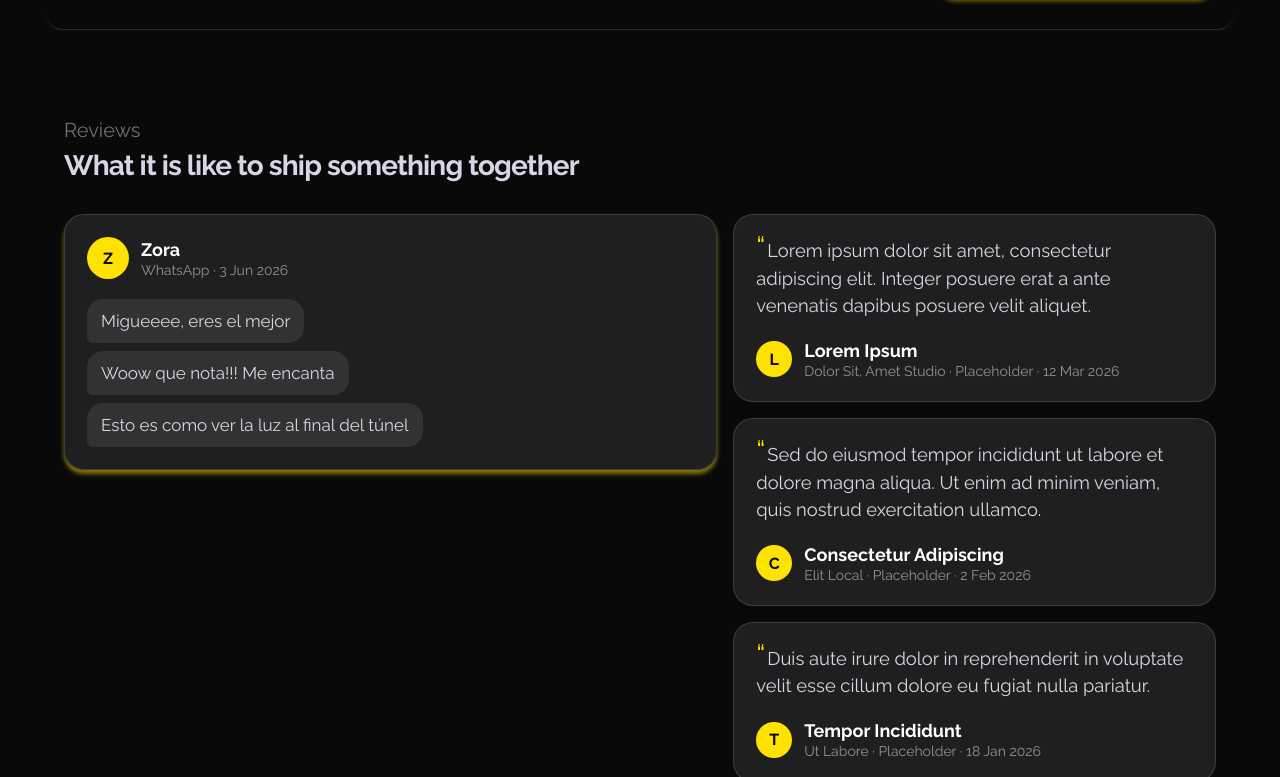
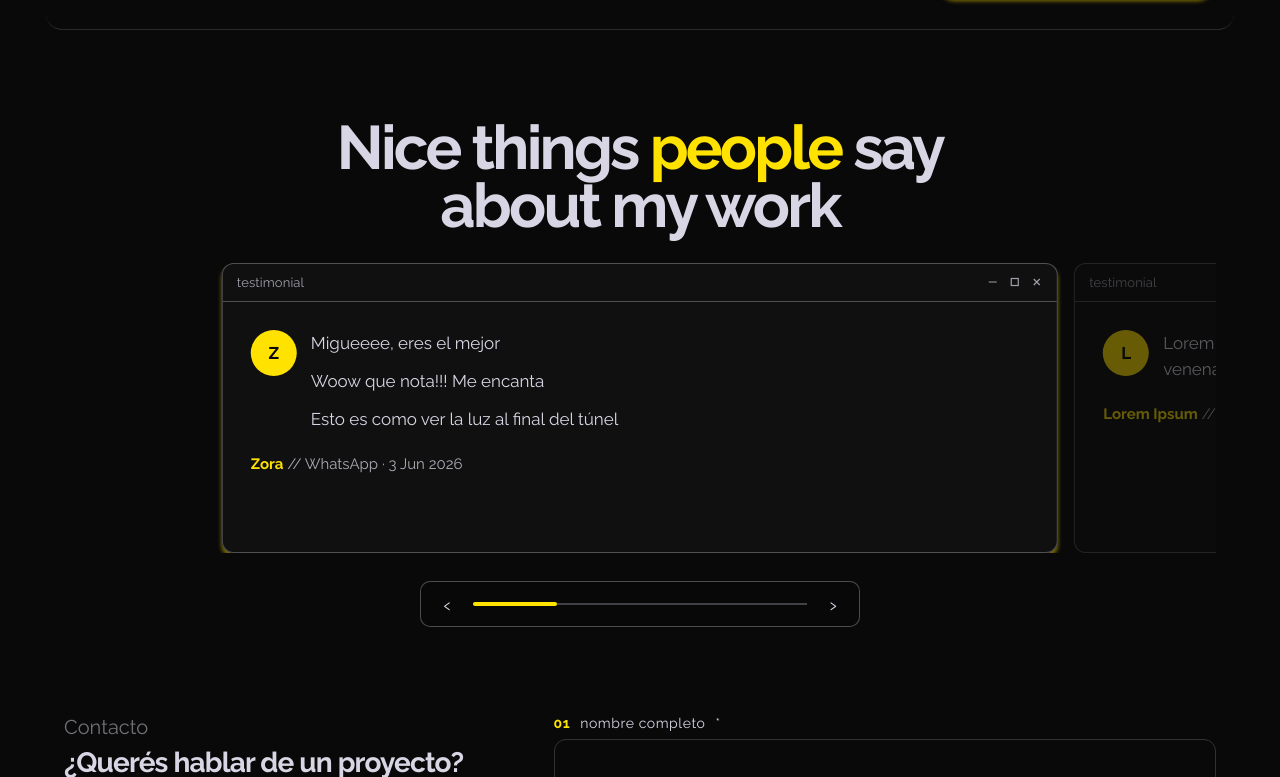
Before and after one commit to Miguel-Giraldo-Duque/miguel-giraldo-dev, a Next.js app: page / in a window 1280 px wide. Shown: the part 2043-2820 px from the top of the page. Built offline with nearby package versions, Linux system fonts and the light colour scheme.

Commit message:
feat: restyle reviews as a testimonial carousel
Use a window-style slide, side peeks, and arrow controls so the section follows the same structure as Stefano's, in Miguel's colors.

Co-authored-by: Migue <Miguel-Giraldo-Duque@users.noreply.github.com>

```diff
--- a/src/app/globals.css
+++ b/src/app/globals.css
@@ -462,112 +462,202 @@ a.work-row:focus-visible {
 }
 
 .reviews {
+  --slide: 100%;
   margin-top: 5.5rem;
-  text-align: left;
+  text-align: center;
 }
 
-.reviews__grid {
-  display: grid;
-  gap: var(--spacing-md);
-  margin-top: var(--spacing-lg);
+.reviews__title {
+  margin: 0 auto 1.75rem;
+  font-size: clamp(1.9rem, 4.8vw, 4.15rem);
+  font-weight: 700;
+  letter-spacing: -0.045em;
+  line-height: 0.95;
 }
 
-.review-card {
-  display: flex;
-  flex-direction: column;
-  justify-content: space-between;
-  gap: var(--padding-md);
-  padding: var(--padding-lg);
-  border: 1px solid rgba(216, 214, 228, 0.16);
-  border-radius: var(--border-radius-3);
-  background: rgba(51, 50, 51, 0.55);
+.review-viewport {
+  overflow: hidden;
 }
 
-.review-card--chat {
+.review-track {
+  display: flex;
+  width: 100%;
+  transition: transform 0.45s cubic-bezier(0.22, 1, 0.36, 1);
+}
+
+.review-slide {
+  flex: 0 0 var(--slide);
+  min-width: 0;
+  padding-inline: 8px;
+  box-sizing: border-box;
+  opacity: 0.38;
+  transition: opacity 0.45s ease;
+}
+
+.review-slide.is-active {
+  opacity: 1;
+}
+
+.testimonial {
+  border: 1px solid rgba(216, 214, 228, 0.32);
+  border-radius: var(--border-radius);
+  background: rgba(18, 18, 18, 0.88);
+  text-align: left;
+  overflow: hidden;
+}
+
+.review-slide.is-active .testimonial {
   box-shadow: var(--drop-shadow-imagen);
 }
 
-.review-card__header,
-.review-card__footer {
+.review-slide:not(.is-active) .testimonial {
+  cursor: pointer;
+}
+
+.testimonial__bar {
   display: flex;
   align-items: center;
-  gap: var(--padding-3xs);
+  justify-content: space-between;
+  gap: 12px;
+  min-height: 38px;
+  padding: 0 14px;
+  border-bottom: 1px solid rgba(216, 214, 228, 0.32);
+  color: rgba(216, 214, 228, 0.72);
+  font-size: 13px;
+  letter-spacing: 0.01em;
+}
+
+.testimonial__win {
+  display: inline-flex;
+  align-items: center;
+  gap: 10px;
+}
+
+.testimonial__win svg {
+  width: 12px;
+  height: 12px;
+  fill: none;
+  stroke: currentColor;
+  stroke-width: 1.2;
+}
+
+.testimonial__body {
+  padding: 22px 18px 18px;
+}
+
+.testimonial__copy {
+  display: flex;
+  align-items: flex-start;
+  gap: 14px;
+  color: var(--texto-color);
+  font-size: 16px;
+  line-height: 1.55;
+}
+
+.testimonial__copy p {
+  margin-top: 0.7em;
+  font-size: inherit;
+}
+
+.testimonial__copy p:first-of-type {
+  margin-top: 0;
 }
 
 .review-avatar {
   display: grid;
   place-items: center;
   flex-shrink: 0;
-  width: 42px;
-  height: 42px;
+  width: 46px;
+  height: 46px;
   border-radius: 50%;
   background: var(--color-primario);
   color: var(--b-g);
   font-weight: 700;
 }
 
-.review-avatar--small {
-  width: 36px;
-  height: 36px;
+.testimonial__by {
+  clear: both;
+  margin-top: 22px;
+  font-size: 15px;
+  line-height: 1.4;
 }
 
-.review-card__author {
-  font-size: var(--subtitulo-mobile);
-  font-weight: 650;
-  color: white;
+.testimonial__by .highlight {
+  font-weight: 700;
 }
 
-.review-card__meta {
-  margin-top: 2px;
-  color: rgba(216, 214, 228, 0.62);
-  font-size: 14px;
+.testimonial__by span:last-child {
+  color: rgba(216, 214, 228, 0.78);
 }
 
-.review-bubbles {
+.review-nav {
   display: flex;
-  flex-direction: column;
-  align-items: flex-start;
-  gap: var(--padding-4xs);
+  align-items: center;
+  width: min(100%, 440px);
+  height: 46px;
+  margin: 28px auto 0;
+  border: 1px solid rgba(216, 214, 228, 0.32);
+  border-radius: 10px;
+  background: rgba(9, 9, 9, 0.35);
 }
 
-.review-bubble {
-  max-width: min(100%, 34rem);
-  padding: 12px 14px;
-  border-radius: 16px 16px 16px 6px;
-  background: var(--color-segundario);
+.review-nav button {
+  display: grid;
+  place-items: center;
+  width: 52px;
+  height: 100%;
+  border: 0;
+  background: transparent;
   color: var(--texto-color);
+  font-size: 22px;
+  line-height: 1;
+  cursor: pointer;
 }
 
-.review-quote {
-  margin: 0;
+.review-nav button:hover,
+.review-nav button:focus-visible {
+  color: var(--color-primario);
 }
 
-.review-quote p {
-  font-size: 1.15rem;
-  line-height: 1.5;
+.review-nav button:focus-visible {
+  outline: 2px solid var(--color-primario);
+  outline-offset: -2px;
 }
 
-.review-quote p::before {
-  content: "“";
-  margin-right: 2px;
-  color: var(--color-primario);
-  font-size: 1.8rem;
-  line-height: 0;
+.review-nav__meter {
+  position: relative;
+  flex: 1;
+  height: 2px;
+  background: rgba(216, 214, 228, 0.28);
 }
 
-@media (width >= 900px) {
-  .reviews__grid {
-    grid-template-columns: 1.15fr 0.85fr;
-    align-items: start;
+.review-nav__meter span {
+  position: absolute;
+  top: -1px;
+  left: 0;
+  height: 4px;
+  background: var(--color-primario);
+  border-radius: 2px;
+}
+
+@media (width >= 800px) {
+  .reviews {
+    --slide: 74%;
   }
 
-  .review-card--chat {
-    grid-row: span 3;
+  .testimonial__body {
+    min-height: 250px;
+    padding: 28px 28px 22px;
+  }
+
+  .testimonial__copy {
+    font-size: 17px;
   }
 }
 
 @media (prefers-reduced-motion: reduce) {
-  .review-card,
+  .review-track,
+  .review-slide,
   .work-row,
   .work-row__media,
   .work-row__arrow,
--- a/src/components/Reviews.jsx
+++ b/src/components/Reviews.jsx
@@ -1,3 +1,6 @@
+"use client";
+
+import { useState } from "react";
 import { reviews } from "@/data/reviews";
 
 function formatReviewDate(isoDate) {
@@ -8,67 +11,124 @@ function formatReviewDate(isoDate) {
   }).format(new Date(`${isoDate}T12:00:00`));
 }
 
-function ReviewChat({ review }) {
+function creditFor(review) {
+  return [review.role, review.source, formatReviewDate(review.date)].filter(Boolean).join(" · ");
+}
+
+export function Reviews() {
+  const [index, setIndex] = useState(0);
+  const count = reviews.length;
+  const current = reviews[index];
+
+  function go(step) {
+    setIndex((value) => (value + step + count) % count);
+  }
+
   return (
-    <article className="review-card review-card--chat">
-      <header className="review-card__header">
+    <section
+      className="reviews"
+      id="reviews"
+      aria-labelledby="reviews-title"
+      aria-roledescription="carousel"
+      onKeyDown={(event) => {
+        if (event.key === "ArrowLeft") {
+          event.preventDefault();
+          go(-1);
+        }
+        if (event.key === "ArrowRight") {
+          event.preventDefault();
+          go(1);
+        }
+      }}
+    >
+      <h2 id="reviews-title" className="reviews__title">
+        Nice things <span className="highlight">people</span> say
+        <br />
+        about my work
+      </h2>
+
+      <p className="sr-only" aria-live="polite">
+        {current.author}, {index + 1} of {count}
+      </p>
+
+      <div className="review-viewport">
+        <div
+          className="review-track"
+          style={{
+            transform: `translateX(calc((100% - var(--slide)) / 2 - ${index} * var(--slide)))`,
+          }}
+        >
+          {reviews.map((review, slideIndex) => {
+            const active = slideIndex === index;
+            return (
+              <div
+                key={review.id}
+                className={active ? "review-slide is-active" : "review-slide"}
+                role="group"
+                aria-roledescription="slide"
+                aria-label={`${slideIndex + 1} of ${count}`}
+                aria-hidden={!active}
+              >
+                <article
+                  className="testimonial"
+                  onClick={() => {
+                    if (!active) setIndex(slideIndex);
+                  }}
+                >
+                  <header className="testimonial__bar">
+                    <span>testimonial</span>
+                    <span className="testimonial__win" aria-hidden="true">
+                      <svg viewBox="0 0 12 12">
+                        <path d="M2 6h8" />
+                      </svg>
+                      <svg viewBox="0 0 12 12">
+                        <rect x="2.5" y="2.5" width="7" height="7" />
+                      </svg>
+                      <svg viewBox="0 0 12 12">
+                        <path d="M3 3l6 6M9 3L3 9" />
+                      </svg>
+                    </span>
+                  </header>
+                  <div className="testimonial__body">
+                    <div className="testimonial__copy">
                       <span className="review-avatar" aria-hidden="true">
                         {review.author.slice(0, 1)}
                       </span>
                       <div>
-          <h3 className="review-card__author">{review.author}</h3>
-          <p className="review-card__meta">
-            {review.source} · {formatReviewDate(review.date)}
+                        {review.messages.map((message) => (
+                          <p key={message}>{message}</p>
+                        ))}
+                      </div>
+                    </div>
+                    <p className="testimonial__by">
+                      <span className="highlight">{review.author}</span>
+                      <span> // {creditFor(review)}</span>
                     </p>
                   </div>
-      </header>
-      <div className="review-bubbles">
-        {review.messages.map((message) => (
-          <p key={message} className="review-bubble">
-            {message}
-          </p>
-        ))}
+                </article>
               </div>
-    </article>
             );
-}
+          })}
+        </div>
+      </div>
 
-function ReviewQuote({ review }) {
-  return (
-    <article className="review-card">
-      <blockquote className="review-quote">
-        <p>{review.messages[0]}</p>
-      </blockquote>
-      <footer className="review-card__footer">
-        <span className="review-avatar review-avatar--small" aria-hidden="true">
-          {review.author.slice(0, 1)}
-        </span>
-        <div>
-          <p className="review-card__author">{review.author}</p>
-          <p className="review-card__meta">
-            {[review.role, review.source, formatReviewDate(review.date)].filter(Boolean).join(" · ")}
-          </p>
+      <div className="review-nav">
+        <button type="button" aria-label="Previous review" onClick={() => go(-1)}>
+          <span aria-hidden="true">‹</span>
+        </button>
+        <div
+          className="review-nav__meter"
+          role="progressbar"
+          aria-valuemin={1}
+          aria-valuemax={count}
+          aria-valuenow={index + 1}
+          aria-label="Review position"
+        >
+          <span style={{ width: `${((index + 1) / count) * 100}%` }} />
         </div>
-      </footer>
-    </article>
-  );
-}
-
-export function Reviews() {
-  return (
-    <section className="reviews" id="reviews" aria-labelledby="reviews-title">
-      <p className="section-kicker">Reviews</p>
-      <h2 id="reviews-title" className="section-title">
-        What it is like to ship something together
-      </h2>
-      <div className="reviews__grid">
-        {reviews.map((review) =>
-          review.messages.length > 1 ? (
-            <ReviewChat key={review.id} review={review} />
-          ) : (
-            <ReviewQuote key={review.id} review={review} />
-          ),
-        )}
+        <button type="button" aria-label="Next review" onClick={() => go(1)}>
+          <span aria-hidden="true">›</span>
+        </button>
       </div>
     </section>
   );
--- a/src/data/reviews.js
+++ b/src/data/reviews.js
@@ -1,7 +1,6 @@
 /**
- * Reviews rendered by the Reviews section.
- * Add an object to grow the list. One message renders as a quote card.
- * Several messages render as chat bubbles.
+ * Slides for the reviews carousel.
+ * Add an object to grow the list. `messages` are the paragraphs inside one window.
  */
 export const reviews = [
   {
@@ -22,7 +21,7 @@ export const reviews = [
     id: "placeholder-local-01",
     author: "Lorem Ipsum",
     role: "Dolor Sit, Amet Studio",
-    source: "Placeholder",
+    source: "",
     date: "2026-03-12",
     messages: [
       "Lorem ipsum dolor sit amet, consectetur adipiscing elit. Integer posuere erat a ante venenatis dapibus posuere velit aliquet.",
@@ -33,7 +32,7 @@ export const reviews = [
     id: "placeholder-local-02",
     author: "Consectetur Adipiscing",
     role: "Elit Local",
-    source: "Placeholder",
+    source: "",
     date: "2026-02-02",
     messages: [
       "Sed do eiusmod tempor incididunt ut labore et dolore magna aliqua. Ut enim ad minim veniam, quis nostrud exercitation ullamco.",
@@ -44,7 +43,7 @@ export const reviews = [
     id: "placeholder-local-03",
     author: "Tempor Incididunt",
     role: "Ut Labore",
-    source: "Placeholder",
+    source: "",
     date: "2026-01-18",
     messages: [
       "Duis aute irure dolor in reprehenderit in voluptate velit esse cillum dolore eu fugiat nulla pariatur.",
```
Lines whose indentation alone changed are shown as unchanged.
